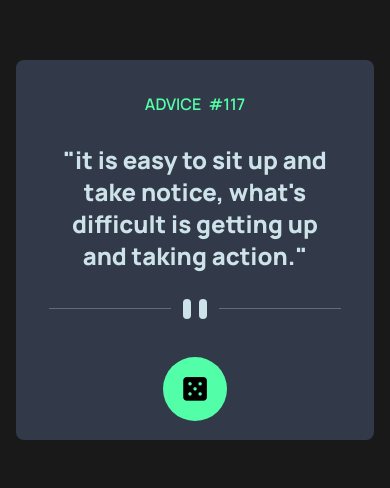
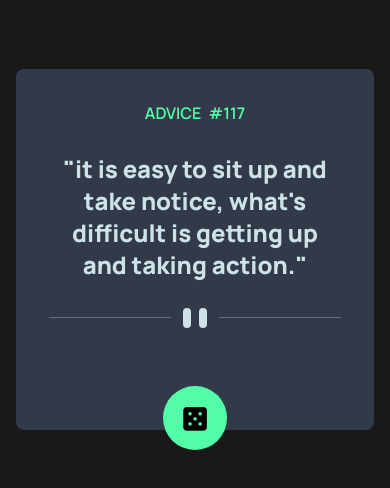
Before and after one commit to Vengxdor/advice-generator-app, a website: page Index.html in a window 390 px wide. Shown: the part 130-618 px from the top of the page. Drawn offline with Linux system fonts and the light colour scheme.

Commit message:
icon solve

```diff
--- a/Index.html
+++ b/Index.html
@@ -14,7 +14,7 @@
         TODO: '.advice'
         TODO: '.random'
     -->
-    <main class="w-11/12 bg-darkGray rounded-lg  h-2/4 sm:w-3/4 md:w-2/3 lg:w-1/3 " >
+    <main class="w-11/12 bg-darkGray rounded-lg   sm:w-3/4 md:w-2/3 lg:w-1/3 " >
 
         <h1 class="text-[#53ffa9]  my-8 text-center font-semibold g">ADVICE  <span class="adviceNumber ml-1">#117</span></h1>
 
@@ -35,7 +35,7 @@
             </div>
         </article>
 
-        <div class="flex justify-center relative md:-bottom-5">
+        <div class="flex justify-center relative -bottom-5">
 
             <button class="w-16 aspect-square text-lg bg-neon rounded-full neon transition-all duration-500" id="random">
                 <i class="fa-solid fa-dice-five fa-xl"></i>
```
Also changed, not shown: dist/output.css.
